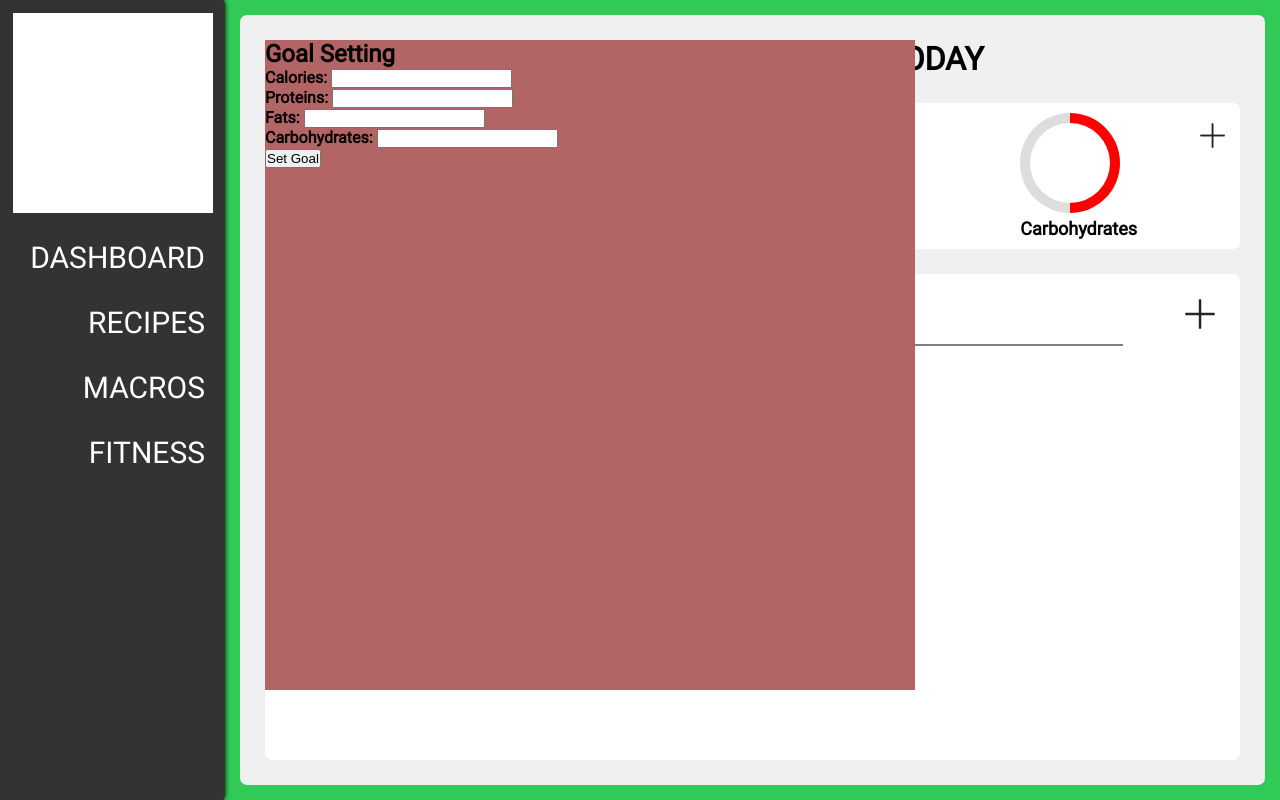
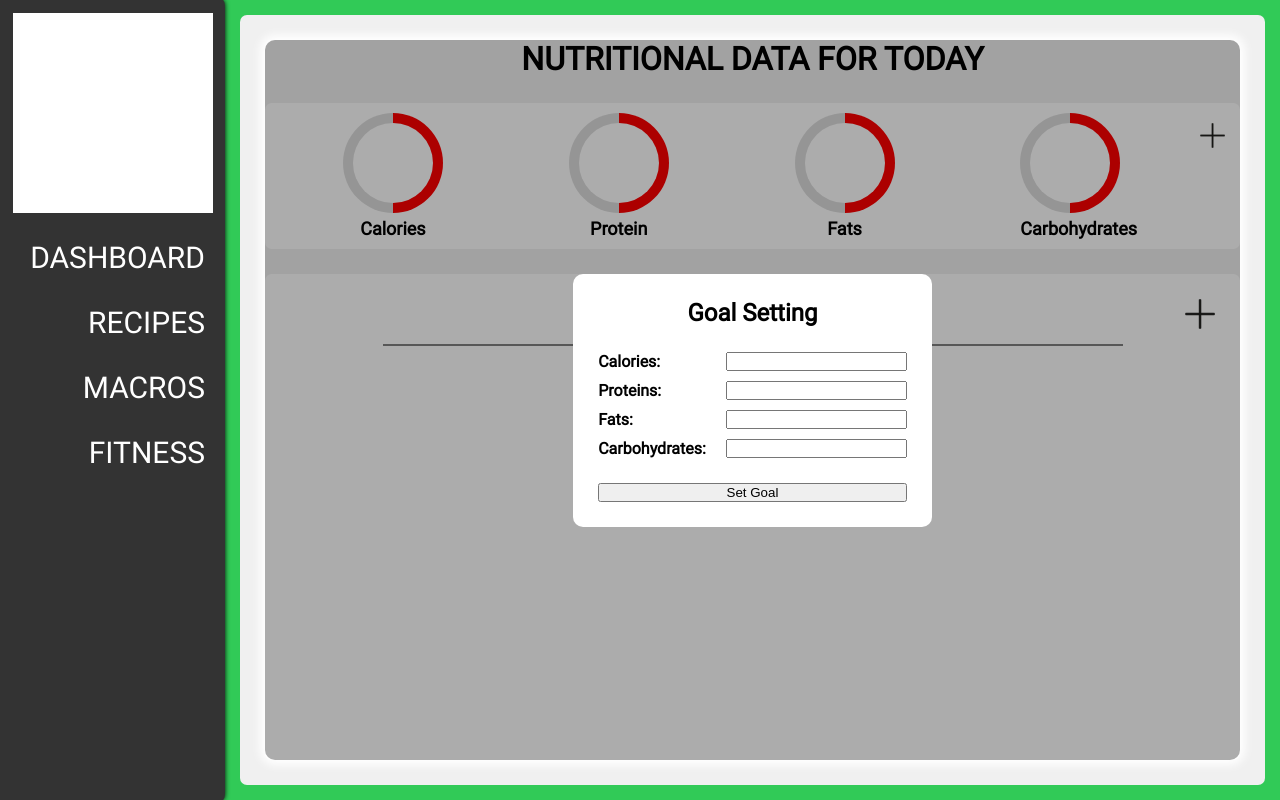
Before and after one commit to Wazmond/foodez, a React (Vite) app: page /macros in a window 1280 px wide. Both pictures are taken after a click on the button 1212 px from the left and 135 px from the top of the page. Built offline with nearby package versions, Linux system fonts and the light colour scheme.

Commit message:
Styled and made it so if you click outside of the GoalMenuPage component, it will exit out of menu.

```diff
--- a/src/Sites/MacroPage/SetGoalMenu.jsx
+++ b/src/Sites/MacroPage/SetGoalMenu.jsx
@@ -1,22 +1,45 @@
 import styled from "styled-components"
 import { setGoal } from "../../API/Slices/MacroGoalSlice";
-import { useState } from "react";
+import { useEffect, useRef, useState } from "react";
 import { useDispatch } from "react-redux";
 
 
+const Background = styled.div`
+    width: calc(100vw - (225px + 80px));
+    height: calc(100vh - 80px);
+    position: absolute;
+    z-index: 15;
+    display: flex;
+    justify-content: center;
+    align-items: center;
+    background-color: #00000053;
+    border-radius: 10px;
+    box-shadow: 0 0 10px 5px #ffffff;
+
+`;
 const GoalMenuPage = styled.div`
-    height: 650px;
-    width: 650px;
-    background-color: #b36464;
-    position: absolute;
-    z-index: 10;
+    padding: 25px;
+    background-color: #ffffff;
+    border-radius: 10px;
+    z-index: 20;
+    display: flex;
+    flex-direction: column;
+
 `;
 
-const Title = styled.h2``;
+const Title = styled.h2`
+    margin-bottom: 25px;
+    text-align: center;
+`;
 
+const CatSpans = styled.span`
+    display: flex;
+    flex-direction: row;
+    margin-bottom: 10px;
+`;
 const Category = styled.h4`
-
-    .calories {
+    margin: 0 auto 0 0;
+    /* .calories {
 
     }
     .proteins {
@@ -27,18 +50,37 @@ const Category = styled.h4`
     }
     .carbs {
 
-    }
+    } */
 `;
-const CategoryInput = styled.input``;
+const CategoryInput = styled.input`
+    margin-left: 20px;
+`;
 
-const SetGoalButton = styled.button``;
-export default function SetGoalMenu({setGoalState}) {
-    const [calories, setCalories] = useState();
-    const [proteins, setProteins] = useState();
-    const [fats, setFats] = useState();
-    const [carbs, setCarbs] = useState();
+const SetGoalButton = styled.button`
+    margin-top: 15px;
+`;
+
+
+export default function SetGoalMenu({ setGoalState }) {
+    const [calories, setCalories] = useState('');
+    const [proteins, setProteins] = useState('');
+    const [fats, setFats] = useState('');
+    const [carbs, setCarbs] = useState('');
     const dispatch = useDispatch();
+    const ref = useRef(null);
 
+    useEffect(() => {
+        const handleExitMenu = (e) => {
+          if (ref.current && !ref.current.contains(e.target)) {
+            setGoalState(false);
+          }
+        };
+
+        document.addEventListener('mousedown', handleExitMenu);
+        return () => {
+          document.removeEventListener('mousedown', handleExitMenu);
+        };
+      }, [setGoalState]);
 
     function handleSetGoal(e) {
         e.preventDefault();
@@ -52,14 +94,24 @@ export default function SetGoalMenu({setGoalState}) {
         setGoalState(false);
     }
     return(
-        <GoalMenuPage>
-            <Title>Goal Setting</Title>
-            <Category className="calories" >Calories:             <CategoryInput value={calories} onChange={(e) => setCalories(e.target.value)}/></Category>
-            <Category className="proteins" >Proteins:             <CategoryInput value={proteins} onChange={(e) => setProteins(e.target.value)}/></Category>
-            <Category className="fats"     >Fats:                 <CategoryInput value={fats} onChange={(e) => setFats(e.target.value)}/></Category>
-            <Category className="carbs"    >Carbohydrates:        <CategoryInput value={carbs} onChange={(e) => setCarbs(e.target.value)}/></Category>
+        <Background >
+            <GoalMenuPage ref={ref}>
+                <Title>Goal Setting</Title>
+                <CatSpans>
+                    <Category className="calories" >Calories:</Category>             <CategoryInput value={calories} onChange={(e) => setCalories(e.target.value)}/>
+                </CatSpans>
+                <CatSpans>
+                    <Category className="proteins" >Proteins:</Category>             <CategoryInput value={proteins} onChange={(e) => setProteins(e.target.value)}/>
+                </CatSpans>
+                <CatSpans>
+                    <Category className="fats"     >Fats:</Category>                 <CategoryInput value={fats} onChange={(e) => setFats(e.target.value)}/>
+                </CatSpans>
+                <CatSpans>
+                    <Category className="carbs"    >Carbohydrates:</Category>        <CategoryInput value={carbs} onChange={(e) => setCarbs(e.target.value)}/>
+                </CatSpans>
 
-            <SetGoalButton onClick={handleSetGoal}>Set Goal</SetGoalButton>
-        </GoalMenuPage>
+                <SetGoalButton onClick={handleSetGoal}>Set Goal</SetGoalButton>
+            </GoalMenuPage>
+        </Background>
     )
 }
--- a/src/Sites/Macros.jsx
+++ b/src/Sites/Macros.jsx
@@ -17,9 +17,9 @@ const Background = styled.div`
     border-radius: 7px;
     font-family: roboto-regular;
     padding: 25px;
-
     display: flex;
     flex-direction: column;
+    position: relative;
 
     h1 {
         text-align: center;
```
